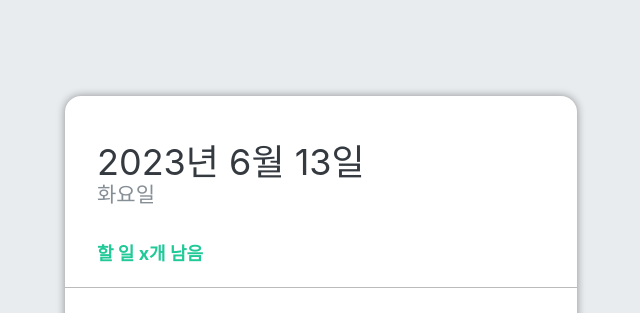
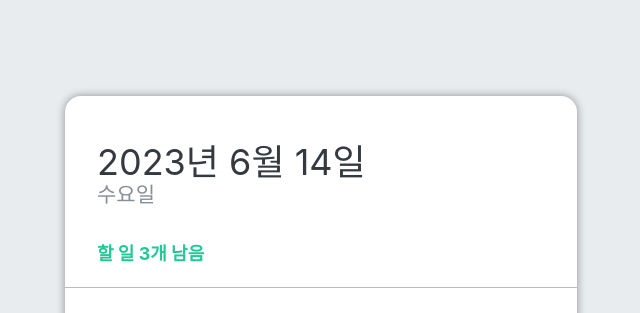
Before and after one commit to kkang3617/react-tod-app202306, a React (Create React App) app: page / in a window 1280 px wide. Shown: the top 313 px of the page, without its empty margins (319-959 px from the left). Built offline with nearby package versions, Linux system fonts and the light colour scheme.

Commit message:
#할일체크 기능, 시간표시기능

```diff
--- a/src/component/TodoHeader.js
+++ b/src/component/TodoHeader.js
@@ -2,12 +2,24 @@
 
 import './scss/TodoHeader.scss'
 
-const TodoHeader = () => {
+const TodoHeader = ( {count} ) => {
+
+  const today = new Date();
+
+  const dateString = today.toLocaleDateString('ko-KR', {
+      year: 'numeric',
+      month: 'long',
+      day: 'numeric'
+  });
+
+  const dayName = today.toLocaleDateString('ko-KR', { weekday: 'long' });
+
+
   return (
     <header>
-        <h1>2023년 6월 13일</h1>
-        <div className='day'>화요일</div>
-        <div className='tasks-left'>할 일 x개 남음</div>
+        <h1>{dateString}</h1>
+        <div className='day'>{dayName}</div>
+        <div className='tasks-left'>할 일 {count()}개 남음</div>
     </header>
   );
 }
--- a/src/component/TodoItem.js
+++ b/src/component/TodoItem.js
@@ -5,13 +5,13 @@
 
 import './scss/TodoItem.scss'
 
-const TodoItem = ({ item, remove }) => {
+const TodoItem = ({ item, remove, check }) => {
 
   const {id, title, done} = item;
 
   return (
     <li className='todo-list-item'>
-        <div className={cn('check-circle', {active:done})}>
+        <div className={cn('check-circle', {active:done})} onClick={() => check(id)}>
             {done && <MdDone/>} {/*done이 true일때 MdDone이 보임*/}
         </div>
         <span className={cn('text', {finish:done})}>{title}</span>
--- a/src/component/TodoMain.js
+++ b/src/component/TodoMain.js
@@ -3,7 +3,7 @@
 
 import './scss/TodoMain.scss'
 
-const TodoMain = ({todoList, remove}) => {
+const TodoMain = ({todoList, remove, check}) => {
 
   // console.log(props.todoList);
 
@@ -12,7 +12,8 @@
         {
           todoList.map(todo => <TodoItem key={todo.id}
                                          item={todo}
-                                         remove={remove}/>)
+                                         remove={remove}
+                                         check={check}/>)
         }
     </ul>
   );
--- a/src/component/TodoTemplate.js
+++ b/src/component/TodoTemplate.js
@@ -80,6 +80,31 @@
     // 삭제 항목은 id=3이라 가정할때 id=1,2,4 (true) 가 새 배열로 리턴.
   };
 
+  // 할 일 체크 처리 함수
+  const checkTodo = id => {
+    // console.log(`체크한 Todo id: ${id}`);
+
+    // const copyTodos = [...todos];
+    // for(let cTodo of copyTodos) {
+    //   if(cTodo.id === id) {
+    //     cTodo.done = !cTodo.done;
+    //   }
+    // }
+
+    // setTodos(copyTodos);
+
+    setTodos(todos.map(todo => todo.id === id ? {...todo, 'done': !todo.done} : todo)); //삼항연산식
+
+  }
+
+  //체크가 안 된 할 일의 개수 카운트 하기
+  const countRestTodo = () => {
+    return todos.filter(todo => !todo.done).length;
+  }
+  // 새로운 배열을 받음 !todo.done 의미 할일 체크 x
+
+
+
   //랜더링
   useEffect(() => {
     console.log(todos);
@@ -87,8 +112,8 @@
 
   return (
     <div className='TodoTemplate'>
-        <TodoHeader/> {/* 자식 컴포넌트들*/}
-        <TodoMain todoList={todos} remove={removeTodo}/>
+        <TodoHeader count={countRestTodo}/> {/* 자식 컴포넌트들*/}
+        <TodoMain todoList={todos} remove={removeTodo} check={checkTodo}/>
         <TodoInput addTodo={addTodo}/>
     </div>
   );
```
